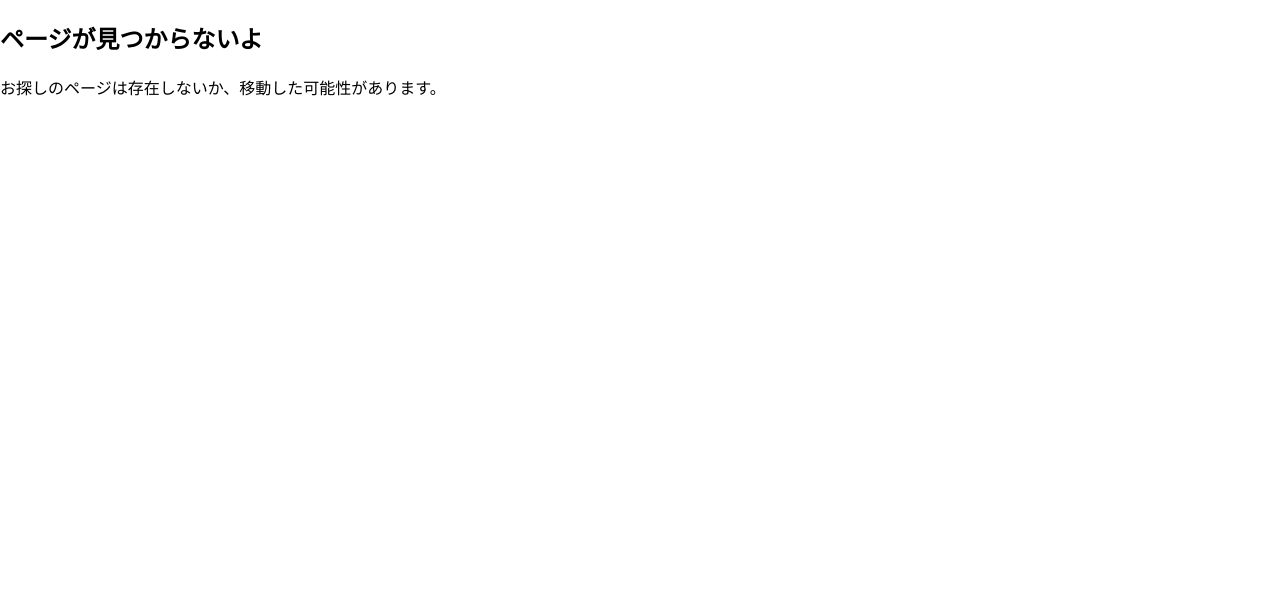
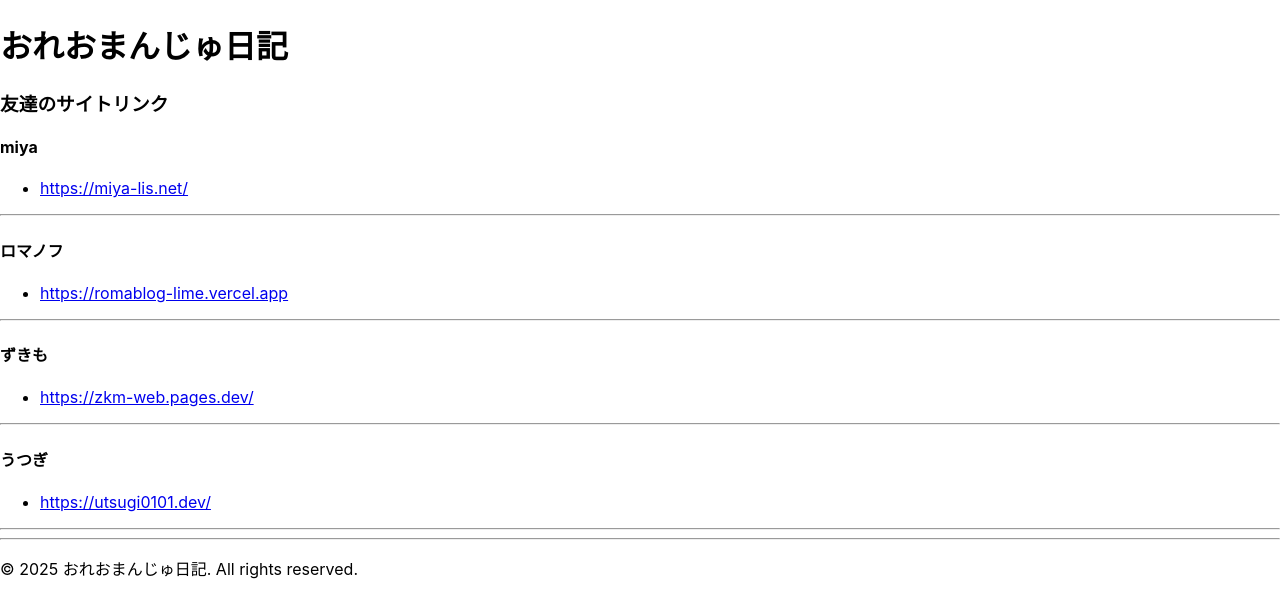
Before and after one commit to takushion/my-website-test, a React (Create React App) app: page /friends in a window 1280 px wide. Shown: the top 616 px of the page. Built offline with nearby package versions, Linux system fonts and the light colour scheme.

Commit message:
feat: ContactPageとMyFriendsPageを追加し、ルーティングを更新 fix: TitleAndListコンポーネント内のリンクを適切に表示

```diff
--- a/src/App.tsx
+++ b/src/App.tsx
@@ -9,7 +9,8 @@ import MainLayout from './components/layouts/MainLayout';
 // これでサイトの初期表示が高速化されます。
 const HomePage = lazy(() => import('./pages/HomePage'));
 const AboutPage = lazy(() => import('./pages/AboutPage'));
-// const ContactPage = lazy(() => import('./pages/ContactPage'));
+const ContactPage = lazy(() => import('./pages/ContactPage'));
+const MyFriendsPage = lazy(() => import('./pages/MyFriendsPage'));
 const NotFoundPage = lazy(() => import('./pages/NotFoundPage'));
 
 function App() {
@@ -24,6 +25,8 @@ function App() {
           <Route element={<MainLayout />}>
             <Route path="/" element={<HomePage />} />
             <Route path="/about" element={<AboutPage />} />
+            <Route path="/contact" element={<ContactPage />} />
+            <Route path="/friends" element={<MyFriendsPage />} />
             {/* <Route path="/about" element={<AboutPage />} />
             <Route path="/contact" element={<ContactPage />} /> */}
           </Route>
--- a/src/components/TitleAndList.tsx
+++ b/src/components/TitleAndList.tsx
@@ -17,7 +17,13 @@ const TitleAndList: React.FC<TitleAndListProps> = ({ title, itemsList }) => {
           <h4>{sublist.title}</h4>
           <ul>
             {sublist.items.map((item, subIdx) => (
-              <li key={subIdx}>{item}</li>
+              <li key={subIdx}>
+                {item.startsWith("http") ? (
+                  <a href={item} target="_blank" rel="noopener noreferrer">{item}</a>
+                ) : (
+                  item
+                )}
+              </li>
             ))}
           </ul>
           <hr />
--- /dev/null
+++ b/src/pages/ContactPage.tsx
@@ -0,0 +1,30 @@
+import React from "react";
+import TitleAndList from "../components/TitleAndList";
+import type { TitleAndListProps } from "../components/TitleAndList";
+
+const ContactPage = () => {
+  const contact: TitleAndListProps = {
+    title: "連絡先",
+    itemsList: [
+      {
+        title: "メールアドレス",
+        items: ["taku11151987@gmail.com"],
+      },
+      {
+        title: "GitHub",
+        items: ["https://github.com/takushion"],
+      },
+      {
+        title: "X(Twitter)",
+        items: ["https://x.com/oreomanju_itf?t=7na1i4D1biTVvb05hMoPrQ&s=09"],
+      },
+    ],
+  };
+  return (
+    <div>
+      <TitleAndList {...contact} />
+    </div>
+  );
+};
+
+export default ContactPage;
--- /dev/null
+++ b/src/pages/MyFriendsPage.tsx
@@ -0,0 +1,35 @@
+import React from "react";
+import TitleAndList from "../components/TitleAndList";
+import type { TitleAndListProps } from "../components/TitleAndList";
+
+
+const MyFriendsPage = () => {
+  const friends: TitleAndListProps = {
+    title: "友達のサイトリンク",
+    itemsList: [
+      {
+        title: "miya",
+        items: ["https://miya-lis.net/"],
+      },
+      {
+        title: "ロマノフ",
+        items: ["https://romablog-lime.vercel.app"],
+      },
+      {
+        title: "ずきも",
+        items: ["https://zkm-web.pages.dev/"],
+      },
+      {
+        title: "うつぎ",
+        items: ["https://utsugi0101.dev/"],
+      },
+    ],
+  };
+  return (
+    <div>
+      <TitleAndList {...friends} />
+    </div>
+  );
+};
+
+export default MyFriendsPage;
```
